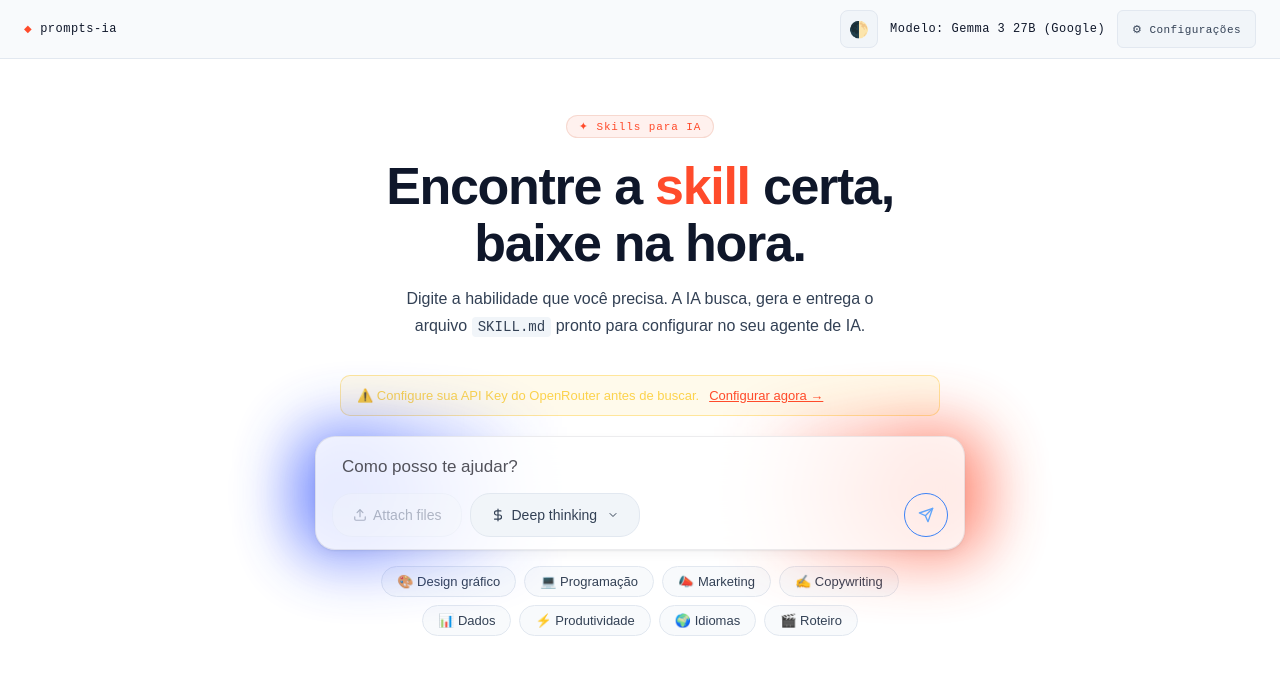
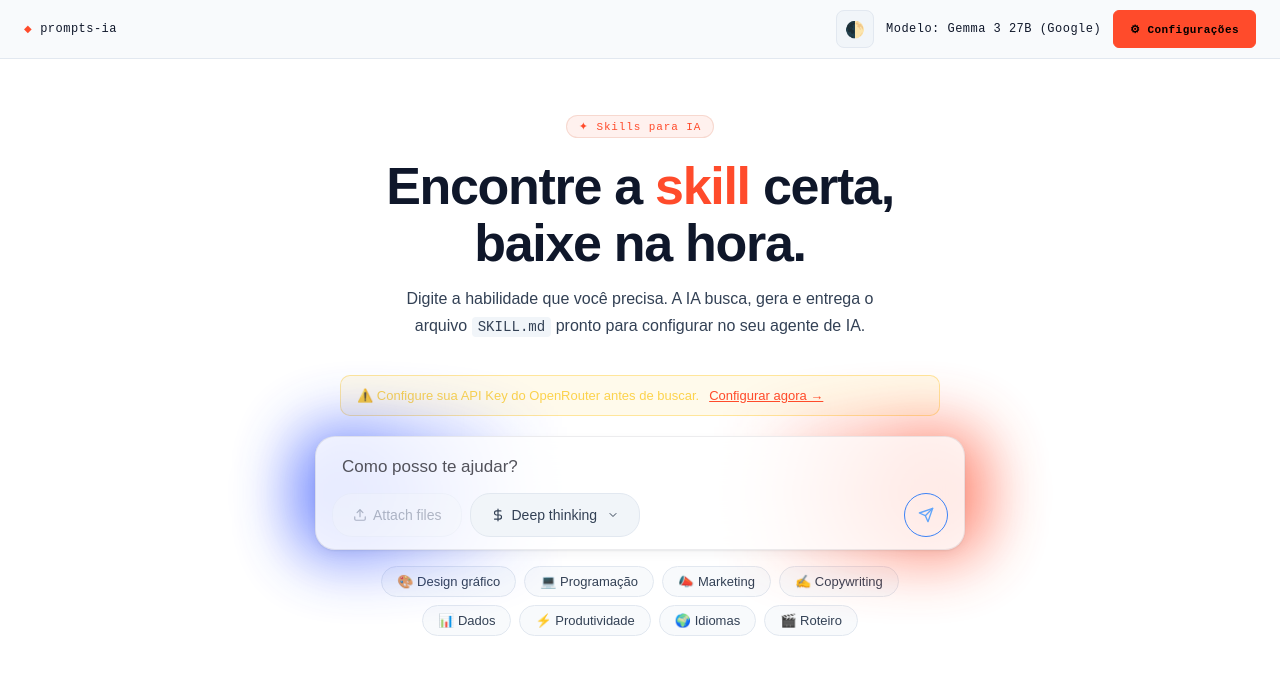
Before and after one commit to acaciomiranda/prompt-ia, a website with bundled scripts: page public/index.html in a window 1280 px wide. Built offline with nearby package versions, Linux system fonts and the light colour scheme.

Commit message:
style: update API key button to orange and black for better visibility v2.4.3

```diff
--- a/public/style.css
+++ b/public/style.css
@@ -151,27 +151,31 @@ code {
 }
 
 .btn-api-key {
-  background: var(--surface2);
-  border: 1px solid var(--border);
+  background: var(--accent);
+  border: 1px solid var(--accent);
   border-radius: 6px;
-  color: var(--ink2);
-  padding: 8px 14px;
+  color: #000;
+  padding: 8px 16px;
   min-height: 38px;
   font-family: 'DM Mono', monospace;
   font-size: 11px;
+  font-weight: 600;
   cursor: pointer;
-  transition: all 0.2s;
+  transition: all 0.2s cubic-bezier(0.4, 0, 0.2, 1);
   letter-spacing: 0.04em;
+  display: flex;
+  align-items: center;
+  gap: 6px;
 }
 
 .btn-api-key:hover {
-  background: var(--border);
-  color: var(--ink);
+  filter: brightness(1.1);
+  transform: translateY(-1px);
+  box-shadow: 0 4px 12px rgba(255, 75, 43, 0.3);
 }
 
 .btn-api-key.configured {
-  color: #6ee7b7;
-  border-color: rgba(110, 231, 183, 0.3);
+  border-color: #000;
 }
 
 /* ─── Hero ──────────────────────────────────────────────────────────────── */
```
Also changed, not shown: README.md.
